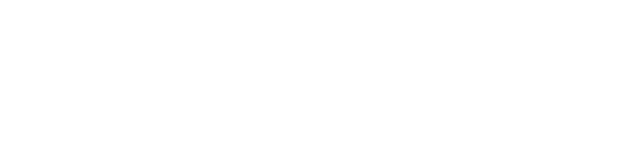
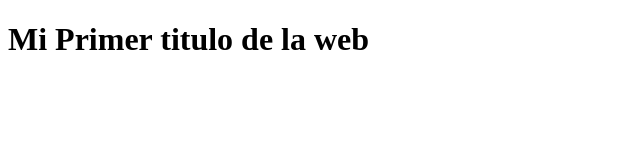
Before and after one commit to dvillafane/pagina_web_lunes_bp, a plain HTML site: page index.html in a window 1280 px wide. Shown: the whole page, without its empty margins (0-640 px from the left). Drawn offline with Linux system fonts and the light colour scheme.

Commit message:
Creacion de un h1 inicial

```diff
--- a/index.html
+++ b/index.html
@@ -6,6 +6,6 @@
     <title>Mi primera pagina</title>
 </head>
 <body>
-
+    <h1>Mi Primer titulo de la web</h1>
 </body>
 </html>
```
